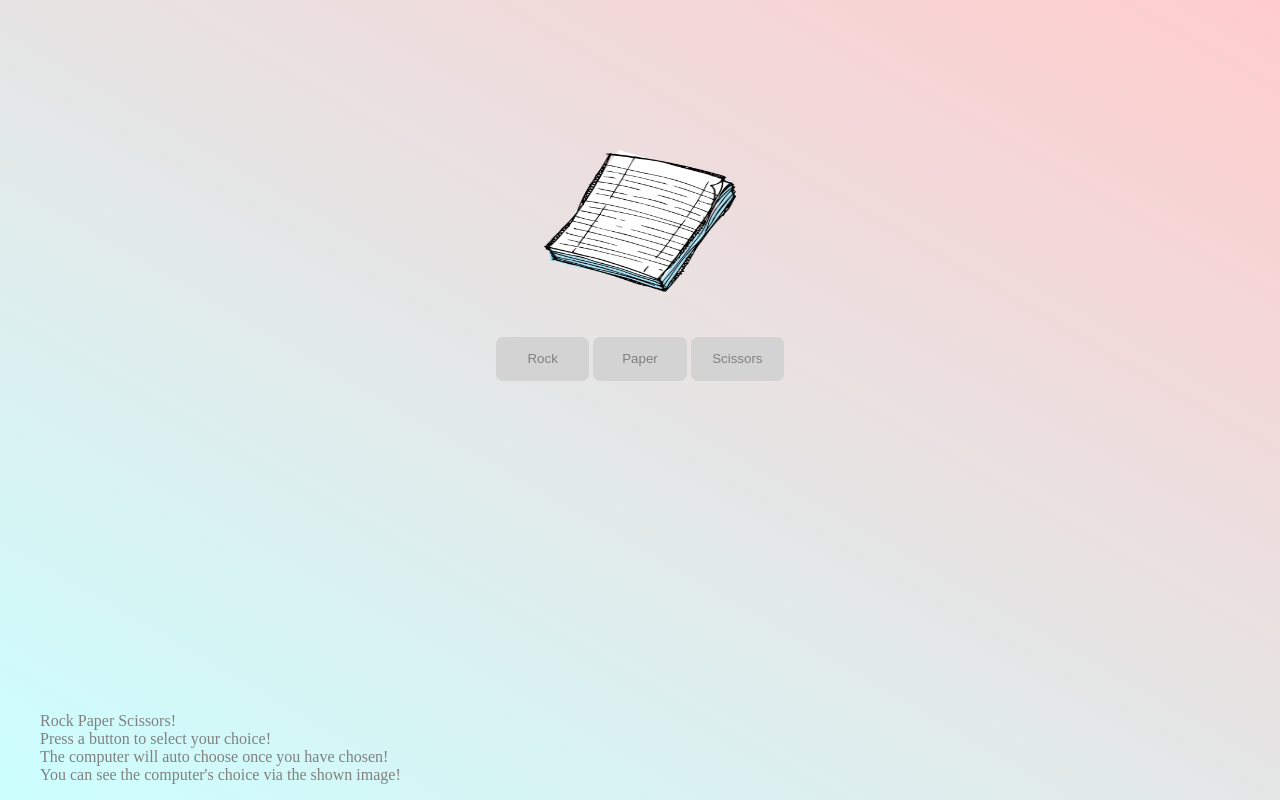
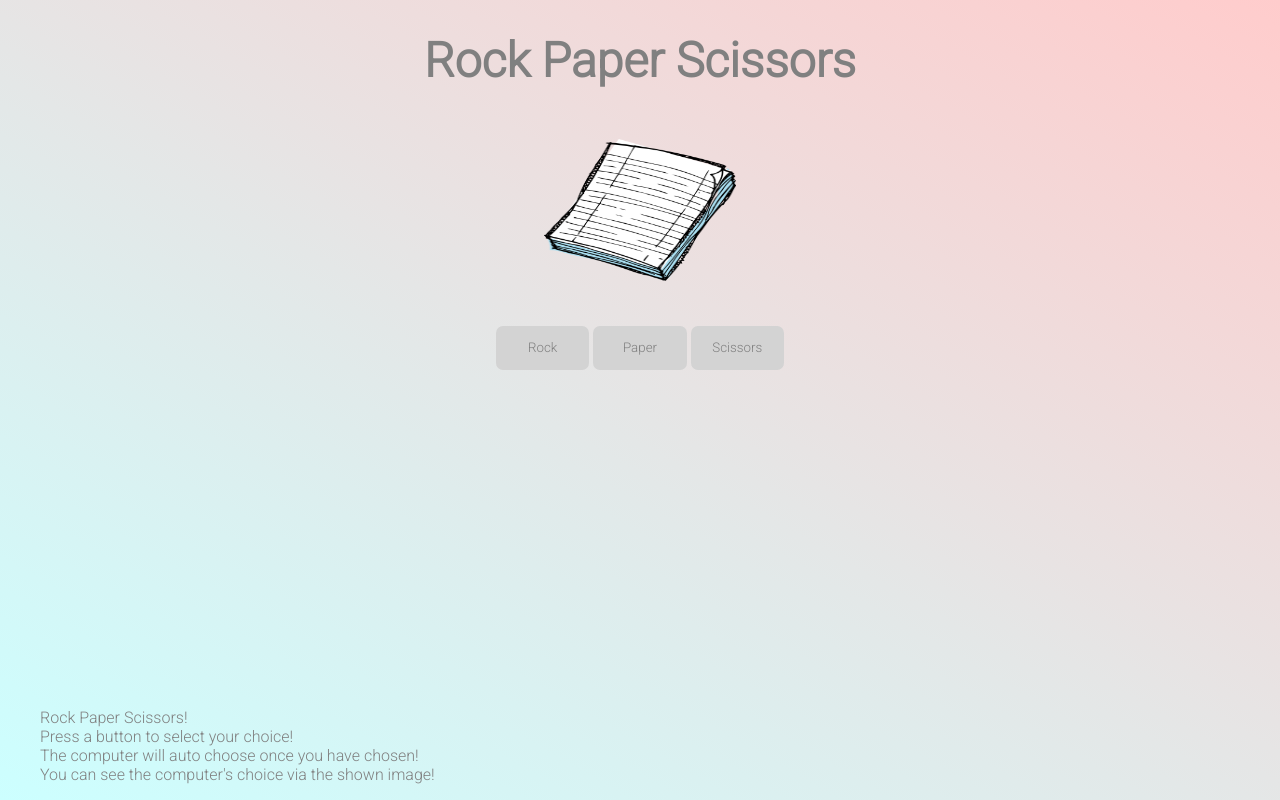
Before and after one commit to shrinathrao97/rpsWebsiteGame, a plain HTML site: page index.html in a window 1280 px wide. Drawn offline with Linux system fonts and the light colour scheme.

Commit message:
added new font

```diff
--- a/index.html
+++ b/index.html
@@ -9,6 +9,9 @@
 
 
 	<body>
+		<div class="title">
+			<h1>Rock Paper Scissors</h1>
+		</div>
 		<div class= "computerChoiceContainer">
 			<img id="computerChoice" class="computerChoiceImage" src="paper.png"><img>
 		</div>
--- a/style.css
+++ b/style.css
@@ -1,13 +1,21 @@
 
+@import url('https://fonts.googleapis.com/css2?family=Roboto:wght@300&display=swap');
 .background{
 	height: 100vh;
 	background: linear-gradient(30deg, #CCFFFF, #FFCCCC);
 }
 
+.title{
 
+	color: gray;
+	font-size: 1.5em;
+	text-align: center;
+	font-family:'Roboto';
+
+}
 .computerChoiceContainer{
 	display: block;
-	margin-top: 150px;
+	margin-top: 50px;
 	color: black;
 	font-size: 3em;
 	font: helvetica, arial;
@@ -41,6 +49,7 @@
 	border-radius: 7px;
 	width: 7em;
 	color: gray;
+	font-family: 'Roboto';
 }
 
 .userChoiceButton:hover {
@@ -76,6 +85,7 @@
 }
 
 .inlineFooterContainer p{
+	font-family: 'Roboto';
 	padding: 0;
 	margin: 0;
 }
```
